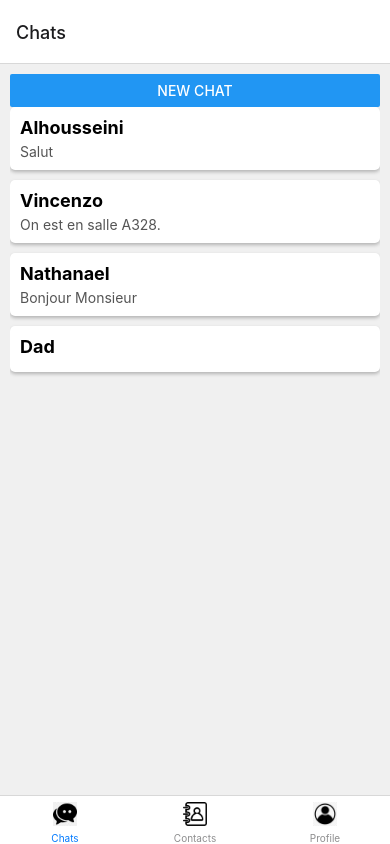
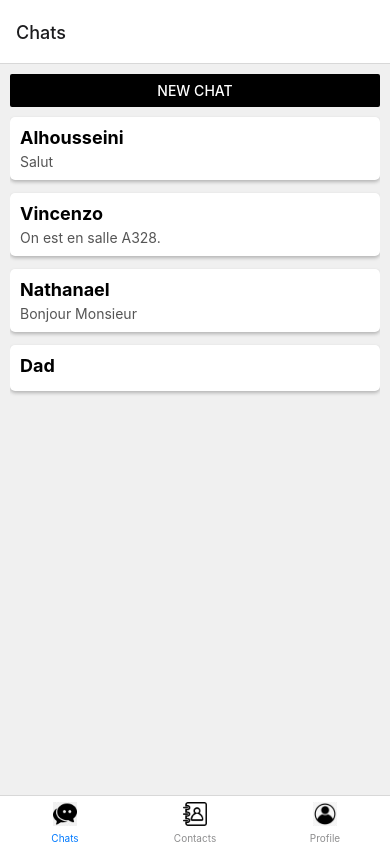
Before and after one commit to karimassi02/expofinalv2, a React Native app in the folder frontend/: screen /home in a window 390 px wide. Built offline with nearby package versions, Linux system fonts and the light colour scheme.

Commit message:
Button chatlist and contactlist + alerts in login and signup

```diff
--- a/frontend/Screens/ChatList.js
+++ b/frontend/Screens/ChatList.js
@@ -55,7 +55,12 @@ const ChatListPage = ({ route }) => {
             paddingTop: 25,
           }}
         ></Text> */}
-        <Button title="New Chat" onPress={handleButtonPress} />
+        <Button
+          title="New Chat"
+          onPress={handleButtonPress}
+          color="black"
+          backgroundColor="white"
+        />
         <Modal
           animationType="slide"
           transparent={true}
@@ -110,7 +115,8 @@ const styles = StyleSheet.create({
   },
   groupContainer: {
     backgroundColor: "#fff",
-    marginBottom: 10,
+    marginTop: 10,
+    marginBottom: 3,
     padding: 10,
     borderRadius: 5,
     shadowColor: "#000",
--- a/frontend/Screens/ContactList.js
+++ b/frontend/Screens/ContactList.js
@@ -52,7 +52,12 @@ const ContactListPage = ({ route }) => {
             paddingTop: 25,
           }}
         ></Text> */}
-        <Button title="Add new contact" onPress={handleButtonPress} />
+        <Button
+          title="New contact"
+          onPress={handleButtonPress}
+          color="black"
+          backgroundColor="white"
+        />
         <Modal
           animationType="slide"
           transparent={true}
@@ -106,7 +111,8 @@ const styles = StyleSheet.create({
   },
   groupContainer: {
     backgroundColor: "#fff",
-    marginBottom: 10,
+    marginTop: 10,
+    marginBottom: 5,
     padding: 10,
     borderRadius: 5,
     shadowColor: "#000",
--- a/frontend/Screens/LoginScreen.js
+++ b/frontend/Screens/LoginScreen.js
@@ -1,5 +1,13 @@
 import React, { useState } from "react";
-import { Button, TextInput, View, StyleSheet, Image, Text } from "react-native";
+import {
+  Button,
+  TextInput,
+  View,
+  StyleSheet,
+  Image,
+  Text,
+  Alert,
+} from "react-native";
 import axios from "axios";
 
 const LoginScreen = ({ navigation }) => {
@@ -19,6 +27,9 @@ const LoginScreen = ({ navigation }) => {
       })
       .catch((error) => {
         // Handle failed login here
+        Alert.alert("Oops...", "Your username or password is incorrect !", [
+          { text: "OK", onPress: () => navigation.navigate("Login") },
+        ]);
       });
   };
 
--- a/frontend/Screens/SignupScreen.js
+++ b/frontend/Screens/SignupScreen.js
@@ -1,5 +1,13 @@
 import React, { useState } from "react";
-import { Button, TextInput, View, StyleSheet, Image, Text } from "react-native";
+import {
+  Button,
+  TextInput,
+  View,
+  StyleSheet,
+  Image,
+  Text,
+  Alert,
+} from "react-native";
 import axios from "axios";
 
 const SignupScreen = ({ navigation }) => {
@@ -28,6 +36,9 @@ const SignupScreen = ({ navigation }) => {
       })
       .then((response) => {
         console.log("Signup successful:", response.data);
+        Alert.alert("Success", "Your account has been created !", [
+          { text: "OK", onPress: () => navigation.navigate("Login") },
+        ]);
       })
       .catch((error) => {
         console.error(
```
